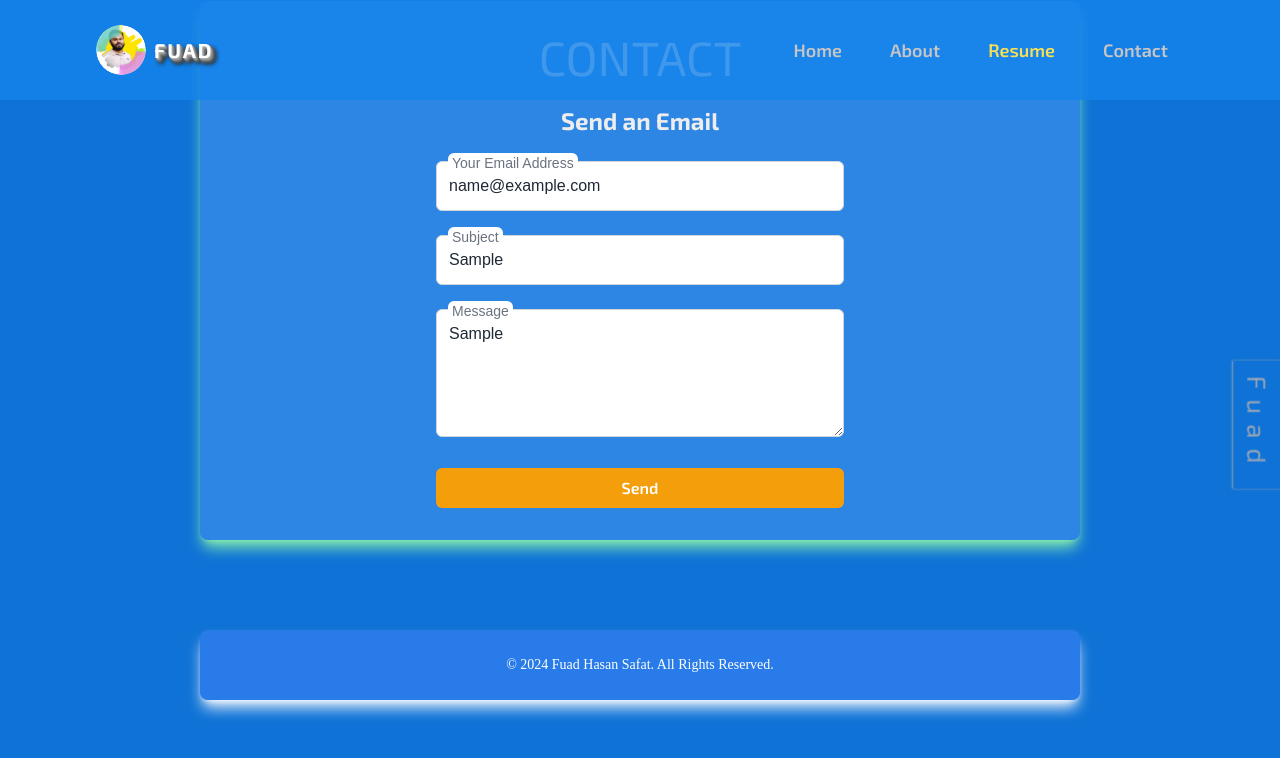
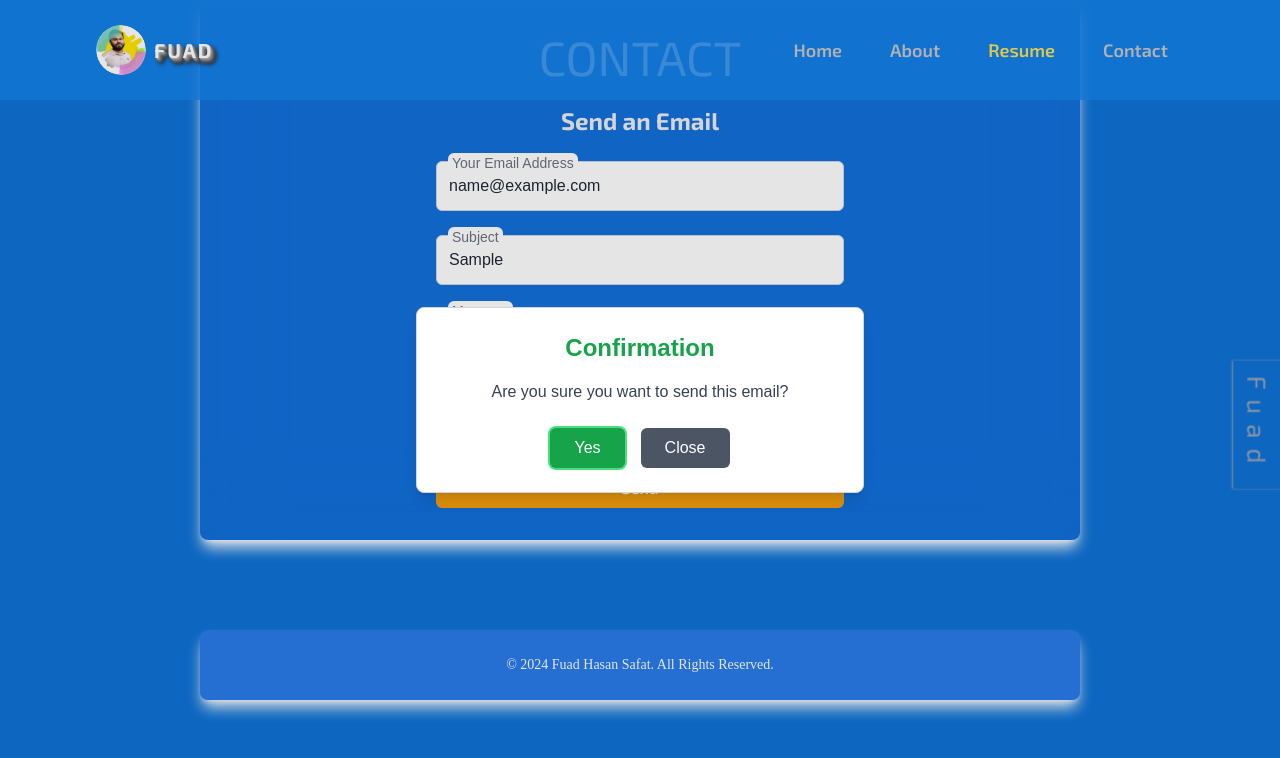
Before and after one commit to fuad-hasan-safat/fuad-hasan-safat, a Next.js app: page / in a window 1280 px wide. Both pictures are taken after typing "name@example.com", "Sample", "Sample" into the empty fields and a click on the button "Send". Shown: the part 3178-3936 px from the top of the page. Built offline with nearby package versions, Linux system fonts and the light colour scheme; a web font is replaced by a local one; what tailwindcss-filters would draw is missing.

Commit message:
modal issue done

```diff
--- a/components/DialugueModal.tsx
+++ b/components/DialugueModal.tsx
@@ -1,42 +1,53 @@
 import React, { forwardRef } from "react";
 
-interface DialogueModalProps {
+type DialogueModalProps = {
     alert: string;
-  onYes?: () => void;
-  type: string;
-}
+    type: "Confirmation" | "Error";
+    onYes: () => void;
+};
 
-const DialogueModal = forwardRef<HTMLDialogElement, DialogueModalProps>( function DialogueModal ({ alert, onYes, type }, ref) {
-    function handleClick() {
-      // Close the dialog
-      if (ref && "current" in ref && ref.current) {
-        ref.current.close();
-      }
-
-      // Call the onYes function if provided
-      if (type === "Confirmation" && onYes) {
-        onYes();
-      }
-    }
+const DialogueModal = forwardRef<HTMLDialogElement, DialogueModalProps>(
+    ({ alert, type, onYes }, ref) => {
+        const isError = type === "Error";
 
         return (
-      <dialog ref={ref} className=" w-full backdrop-blur-md bg-gray-700/60 md:w-1/3 rounded-md">
-        <div className="w-full p-[25px]  ">
-          <h2 className="text-[25px] text-yellow-400 font-semibold font-exo_2 flex justify-center">{alert}</h2>
-          <div className="pt-[25px] flex space-x-4 justify-between">
-          <button onClick={() => (ref as React.RefObject<HTMLDialogElement>).current?.close()} className="bg-red-300 hover:bg-red-500 ease-in-out duration-300  rounded-lg p-[5px] px-[10px] text-sm md:text-base font-exo_2">
+            <dialog
+                ref={ref}
+                className="w-full max-w-md backdrop-blur-sm bg-white border border-gray-300 rounded-lg shadow-lg p-6 transform transition-transform duration-300 scale-100 open:scale-100 open:opacity-100 opacity-0"
+            >
+                <div className="text-center">
+                    {/* Header */}
+                    <div className={`text-2xl font-semibold ${isError ? "text-red-600" : "text-green-600"}`}>
+                        {isError ? "Error" : "Confirmation"}
+                    </div>
+
+                    {/* Alert Message */}
+                    <p className="mt-4 text-gray-700">{alert}</p>
+
+                    {/* Buttons */}
+                    <div className="mt-6 flex justify-center gap-4">
+                        {type === "Confirmation" && (
+                            <button
+                                onClick={onYes}
+                                className="bg-green-600 text-white px-6 py-2 rounded-md hover:bg-green-700 focus:outline-none focus:ring-2 focus:ring-green-400"
+                            >
+                                Yes
+                            </button>
+                        )}
+                        <button
+                            onClick={() =>
+                                (ref as React.RefObject<HTMLDialogElement>).current?.close()
+                            }
+                            className="bg-gray-600 text-white px-6 py-2 rounded-md hover:bg-gray-700 focus:outline-none focus:ring-2 focus:ring-gray-400"
+                        >
                             Close
                         </button>
-          {type === "Confirmation" && <button onClick={handleClick} className="ml-[15px] bg-green-300 hover:bg-green-500 ease-in-out duration-500 rounded-lg p-[5px] px-[10px] text-sm md:text-base font-exo_2">
-            Done
-          </button>}
                     </div>
-
                 </div>
-
             </dialog>
         );
     }
 );
+DialogueModal.displayName = "DialogueModal";
 
 export default DialogueModal;
--- a/components/SendMessege.tsx
+++ b/components/SendMessege.tsx
@@ -1,12 +1,13 @@
-import React, { useRef, useState } from "react";
-import DialugueModal from "./DialugueModal";
+"use client";
+import React, {useRef, useState } from "react";
+import DialogueModal from "./DialugueModal";
 
 export default function SendMessage() {
+  const [dialog, setDialog] = useState({
+    type: "Confirmation", // Confirmation or Error
+    alert: "",
+  });
 
-    const [dialog, setDialog] = useState({
-        type: "Confirmation",   // Confirmation or Error
-        allert: ""
-    })
   const [formData, setFormData] = useState({
     email: "",
     subject: "",
@@ -15,78 +16,68 @@ export default function SendMessage() {
 
   const dialogRef = useRef<HTMLDialogElement>(null);
 
-    const handleOpen = () => dialogRef.current?.showModal();
-
-
   const handleChange = (e: React.ChangeEvent<HTMLInputElement | HTMLTextAreaElement>) => {
     setFormData({ ...formData, [e.target.name]: e.target.value });
   };
 
-    const validateEmail = (email: string) => {
-        // Regular expression for validating an email address
-        const emailRegex = /^[^\s@]+@[^\s@]+\.[^\s@]+$/;
-        return emailRegex.test(email);
+  const validateForm = () => {
+    const { email, subject, message } = formData;
+
+    if (!email || !subject || !message) {
+      setDialog({
+        type: "Error",
+        alert: "Please fill out all fields.",
+      });
+      return false;
+    }
+
+    if (!/^[^\s@]+@[^\s@]+\.[^\s@]+$/.test(email)) {
+      setDialog({
+        type: "Error",
+        alert: "Invalid email address.",
+      });
+      return false;
+    }
+
+    return true;
   };
 
-
   const handleSend = () => {
-        const { email, subject, message } = formData;
-        if (!email || !subject || !message) {
-            setDialog(prevData => ({
-                ...prevData,
-                type: "error",
-                allert: "Fill all the inputs"
-            }))
-            handleOpen();
+    if (!validateForm()) {
+      dialogRef.current?.showModal();
       return;
     }
 
-        if (!validateEmail(email)) {
-            console.log("Invalid email address");
-            setDialog((prevData) => ({
-                ...prevData,
-                type: "error",
-                allert: "Please enter a valid email address",
-            }));
-            handleOpen();
-            return;
-        }
-
-
-        setDialog(prevData => ({
-            ...prevData,
+    setDialog({
       type: "Confirmation",
-            allert: "Do you realy want to send the mail?"
-        }))
-        handleOpen();
-
-
+      alert: "Are you sure you want to send this email?",
+    });
+    dialogRef.current?.showModal();
   };
 
-    function sendMail() {
+  const sendMail = () => {
     const { email, subject, message } = formData;
+    const mailtoLink = `mailto:fuadsafat16@gmail.com?subject=${encodeURIComponent(subject)}&body=${encodeURIComponent(`From: ${email}\n\n${message}`)}`;
+    window.location.href = mailtoLink;
 
-        const encodedSubject = encodeURIComponent(subject);
-        const encodedMessage = encodeURIComponent(`From: ${email}\n\n${message}`);
-        const mailtoLink = `mailto:fuadsafat16@gmail.com?subject=${encodedSubject}&body=${encodedMessage}`;
-
-        window.location.href = mailtoLink;
-    }
+    // Reset form after sending
+    setFormData({ email: "", subject: "", message: "" });
+    dialogRef.current?.close();
+  };
 
   return (
     <section className="z-50 bg-blue-400/40 hover:bg-blue-600/20 shadow-green-300 shadow-lg hover:shadow-white backdrop-blur-md hover:backdrop-blur-2xl p-[20px] md:p-[0px] rounded-lg">
-            <DialugueModal
-                key={dialog.allert}
+      <DialogueModal
         ref={dialogRef}
-                alert={dialog.allert}
+        alert={dialog.alert}
+        type={dialog.type === "Confirmation" ? "Confirmation" : "Error"}
         onYes={sendMail}
-                type={dialog.type}
       />
 
       <div className="flex flex-col items-center space-y-6 md:p-8">
         <h1 className="font-exo_2 text-2xl md:text-5xl">CONTACT</h1>
 
-                <h1 className="font-bold font-exo_2 text-left text-xl md:text-2xl">Send an Email</h1>
+        <h2 className="font-bold font-exo_2 text-left text-xl md:text-2xl">Send an Email</h2>
 
         {/* Email Input */}
         <div className="relative w-full md:w-1/2">
@@ -98,6 +89,7 @@ export default function SendMessage() {
             onChange={handleChange}
             className="border-gray-300 p-3 border rounded-md focus:ring-2 focus:ring-amber-300 w-full text-gray-800 focus:outline-none peer placeholder-transparent"
             placeholder="Your Email Address"
+            aria-label="Your Email Address"
           />
           <label
             htmlFor="email"
@@ -117,6 +109,7 @@ export default function SendMessage() {
             onChange={handleChange}
             className="border-gray-300 p-3 border rounded-md focus:ring-2 focus:ring-amber-300 w-full text-gray-800 focus:outline-none peer placeholder-transparent"
             placeholder="Subject"
+            aria-label="Subject"
           />
           <label
             htmlFor="subject"
@@ -135,6 +128,7 @@ export default function SendMessage() {
             onChange={handleChange}
             className="border-gray-300 p-3 border rounded-md focus:ring-2 focus:ring-amber-300 w-full h-32 text-gray-800 focus:outline-none peer placeholder-transparent"
             placeholder="Message"
+            aria-label="Message"
           ></textarea>
           <label
             htmlFor="message"
@@ -144,9 +138,10 @@ export default function SendMessage() {
           </label>
         </div>
 
+        {/* Send Button */}
         <button
           onClick={handleSend}
-                    className="bg-amber-500 hover:bg-blue-600 px-6 py-2 rounded-md focus:ring-2 focus:ring-blue-400 w-full md:w-1/2 font-exo_2 font-semibold text-white hover:text-amber-400 transition-all duration-1000 ease-in-out focus:outline-none"
+          className="px-6 py-2 rounded-md focus:ring-2 focus:ring-blue-400 w-full md:w-1/2 font-exo_2 font-semibold text-white transition-all duration-1000 ease-in-out bg-amber-500 hover:bg-blue-600 hover:text-amber-400"
         >
           Send
         </button>
```
Lines whose indentation alone changed are shown as unchanged.
